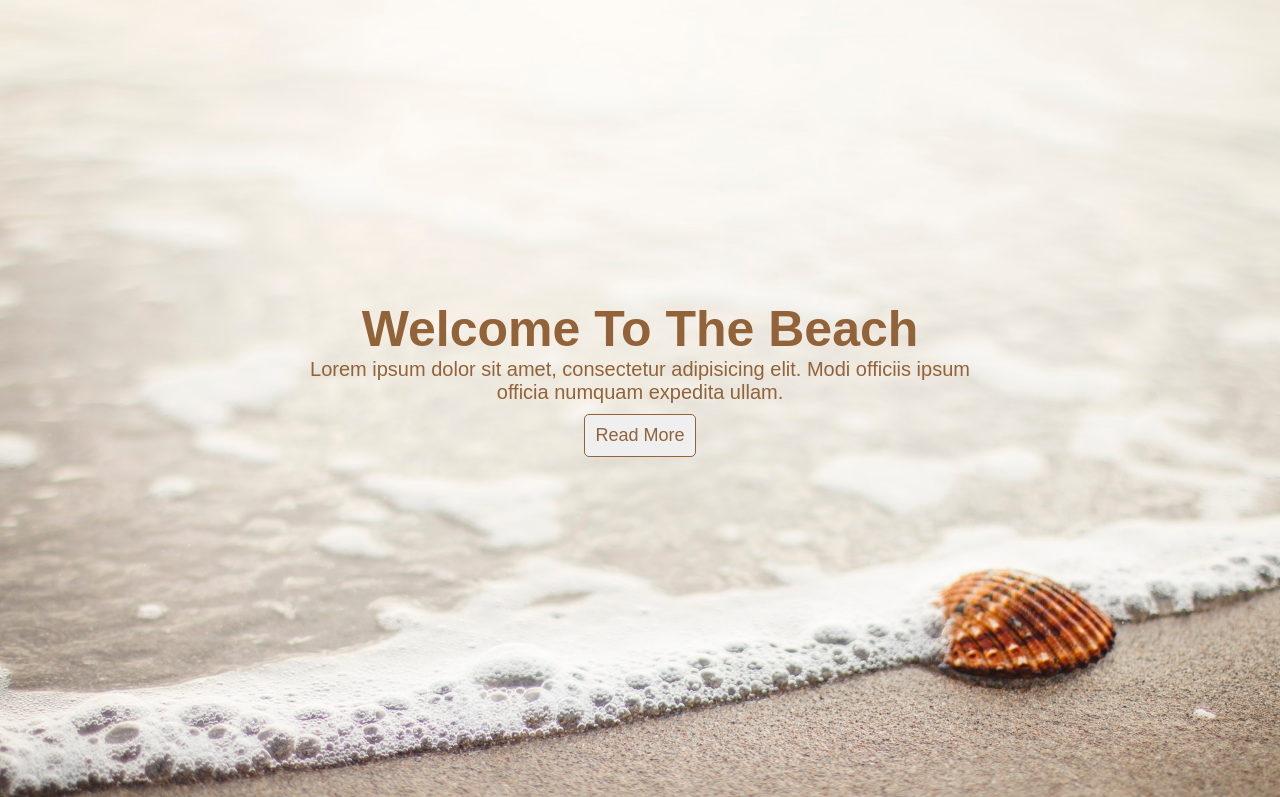
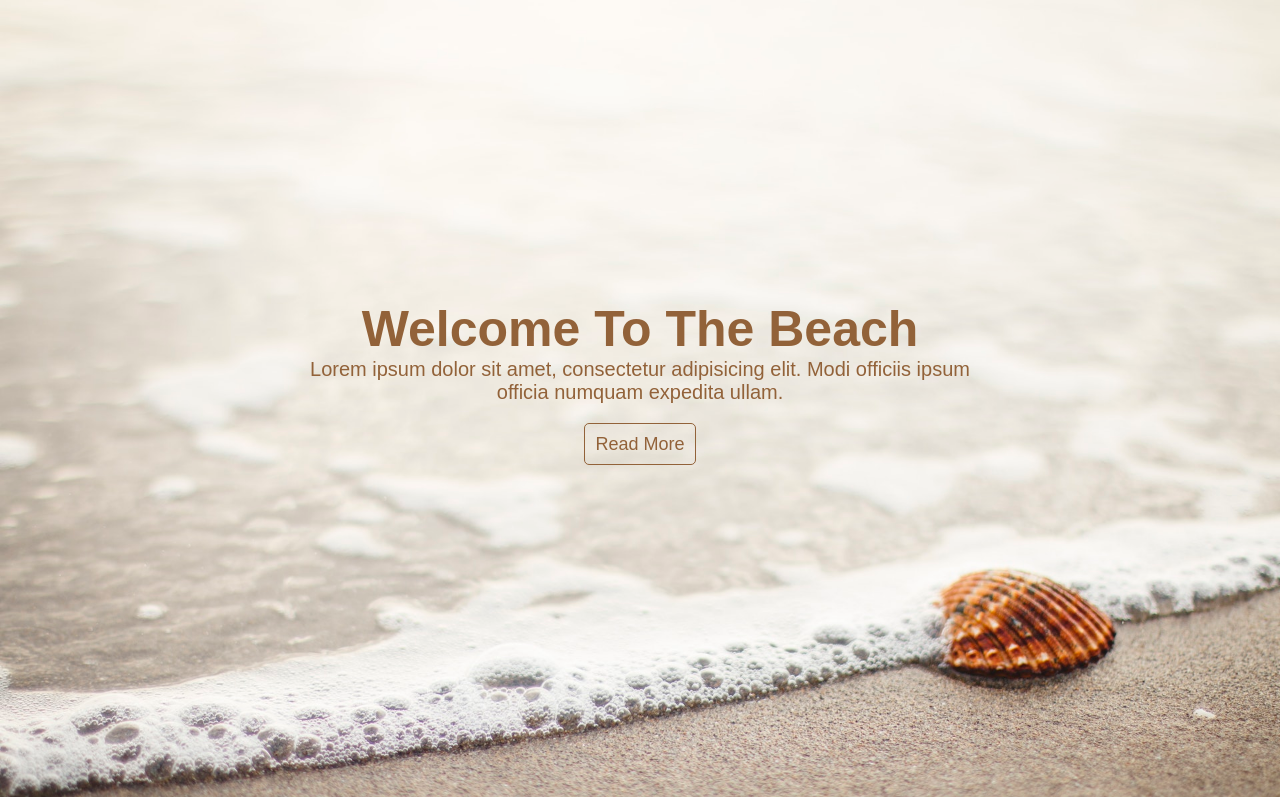
Before and after one commit to Ms-Julia30/Block-Model-Project, a plain HTML site: page index.html in a window 1280 px wide. Shown: the top 797 px of the page. Drawn offline with Linux system fonts and the light colour scheme.

Commit message:
Fix anchor element and padding

```diff
--- a/index.html
+++ b/index.html
@@ -12,9 +12,9 @@
 
         <h2>Lorem ipsum dolor sit amet, consectetur adipisicing elit. Modi officiis ipsum officia numquam expedita ullam.</h2>
 
-        <button>
-            <a href="">Read More</a>
-        </button>
+
+        <a href="Read More">Read More</a>
+
     </header>
 
     <p class="block-one">Lorem ipsum dolor sit amet, consectetur adipisicing elit. Fugit minus impedit maxime, quae soluta quis cumque perferendis! Doloribus quaerat, placeat iste facere, aspernatur ex cum veritatis laudantium, officia, non porro exercitationem incidunt quis dolore? Officia ex accusamus expedita optio, voluptatem minus? In maiores omnis aperiam earum ab molestiae beatae laborum blanditiis incidunt, delectus dolor, id voluptates optio aspernatur aliquam saepe atque labore? Tempore reprehenderit ab ipsam perspiciatis ut, provident perferendis sapiente in numquam blanditiis, enim, illo error nulla incidunt quos quidem ratione repellat ipsa molestias veritatis? Mollitia, fugit dolore commodi porro repudiandae atque, eos, ipsum quam culpa fuga deleniti quae.</p>
--- a/style.css
+++ b/style.css
@@ -31,21 +31,19 @@ h1 {
 h2 {
     font-size: 20px;
     font-weight: normal;
+    padding-bottom: 30px;
 }
 
-button {
+
+a {
+    color: rgb(146, 98, 57);
+    text-decoration: none;
     border-color: rgb(146, 98, 57);
     border-radius: 5px;
     border-style: solid;
     border-width: 1px;
-    margin: 10px 10px;
     padding: 10px;
     font-size: 18px;
-}
-
-a {
-    color: rgb(146, 98, 57);
-    text-decoration: none;
 }
 
 p{
```
